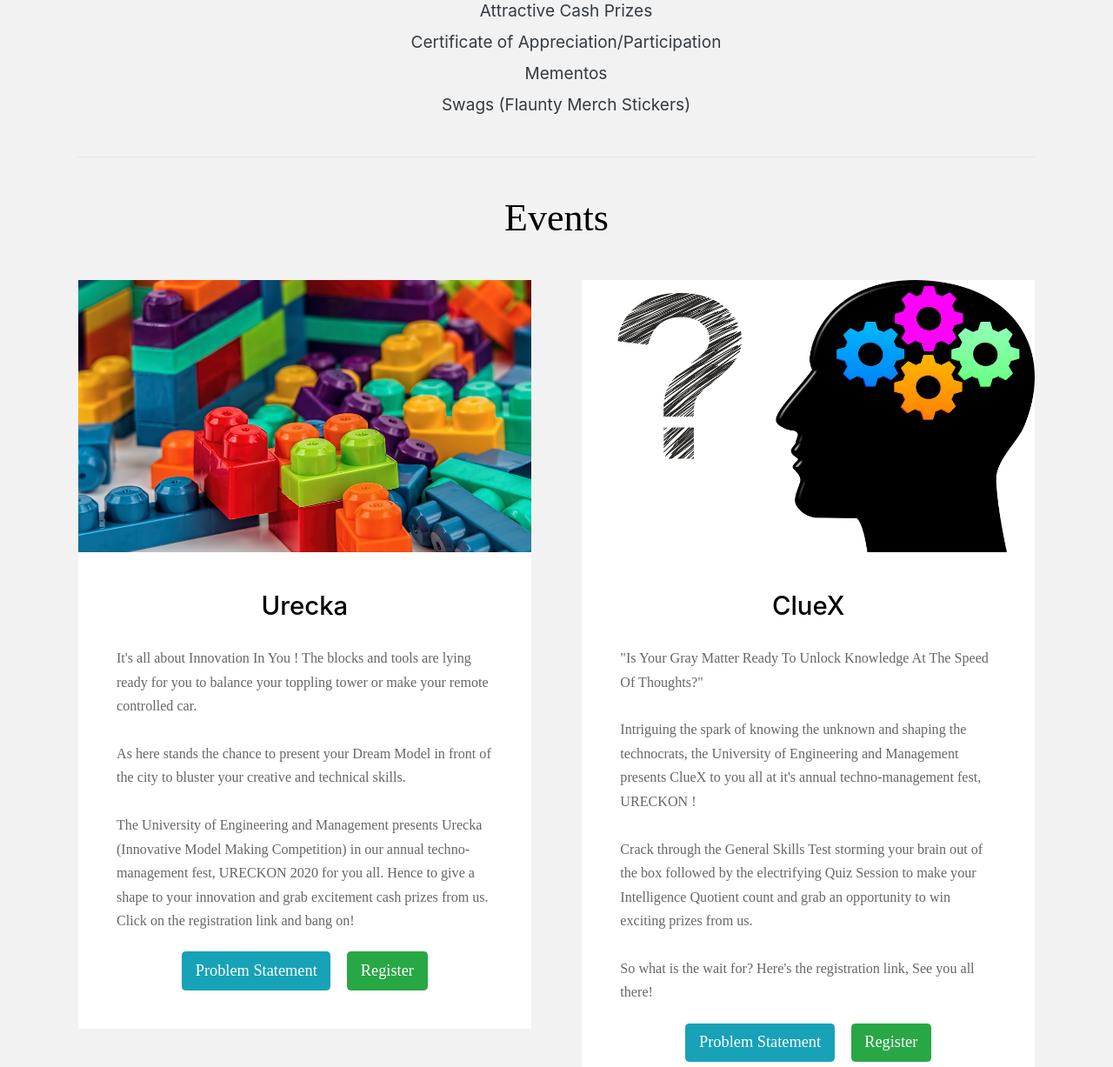
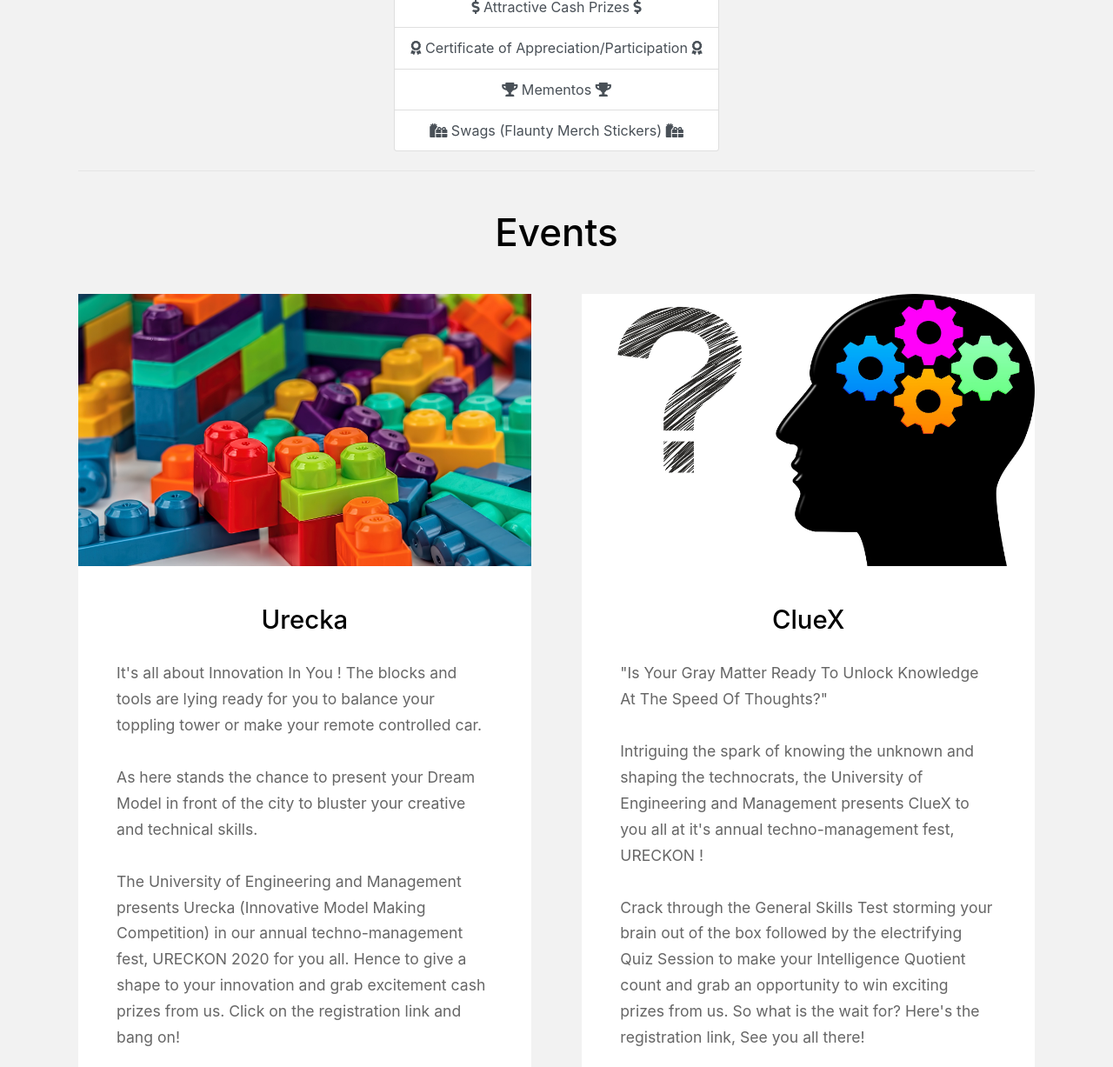
Before and after one commit to Somsubhra1/UOSC-20, a plain HTML site: page index.html in a window 1280 px wide. Shown: the part 768-1995 px from the top of the page at 87% size. Drawn offline with nearby package versions, Linux system fonts and the light colour scheme; a web font is replaced by a local one.

Commit message:
Updated list and fixed font sizes

```diff
--- a/assets/css/main.css
+++ b/assets/css/main.css
@@ -4387,3 +4387,18 @@
 a:hover {
 	text-decoration: none !important;
 }
+
+.event-writeup, .sub-desc {
+	font-family: inherit;
+	font-size: 1.2em;
+}
+
+h2.my-5 {
+	font-family: inherit;
+}
+
+@media screen and (max-width: 700px) {
+	.event-writeup, .sub-desc, .ps-btn, .register-btn {
+		font-size: 1em !important;
+	}
+}
--- a/index.html
+++ b/index.html
@@ -136,23 +136,21 @@
     <!-- One -->
     <section id="one" class="wrapper style2">
       <div class="inner">
-        <p class="text-center text-dark" style="font-size: 1.3em;">
+        <h5 class="text-center text-dark mb-4 sub-desc">
           "The dates are near" says the calendar for URECKON to commence. Miss
           not the golden opportunity of ruling the event like a boss and win the
           following from us:
-        </p>
-        <ul class="text-center mb-5" style="font-size: 1.3em;">
-          <li class="m-2 text-dark">︎Attractive Cash Prizes</li>
-          <li class="m-2 text-dark">
-            Certificate of Appreciation/Participation
-          </li>
-          <li class="m-2 text-dark">Mementos</li>
-          <li class="m-2 text-dark">Swags (Flaunty Merch Stickers)</li>
-        </ul>
+        </h5>
+          <ul class="list-group text-dark text-center mb-4 mx-auto" style="width: fit-content; font-size: 1.1em;">
+            <li class="list-group-item list-group-item-action"><i class="fas fa-dollar-sign"></i> Attractive Cash Prizes <i class="fas fa-dollar-sign"></i></li>
+            <li class="list-group-item list-group-item-action"><i class="fas fa-award"></i> Certificate of Appreciation/Participation <i class="fas fa-award"></i></li>
+            <li class="list-group-item list-group-item-action"><i class="fas fa-trophy"></i> Mementos <i class="fas fa-trophy"></i></li>
+            <li class="list-group-item list-group-item-action"><i class="fas fa-gifts"></i> Swags (Flaunty Merch Stickers) <i class="fas fa-gifts"></i></li>
+          </ul>
         <hr>
         <header class="align-center mt-5">
           <h2
-            style="font-family: Montserrat-Black; font-size: 3em; margin-bottom: 1.2em;"
+            style="font-size: 3em; margin-bottom: 1.2em;"
             class="my-5"
           >
             Events
@@ -168,7 +166,7 @@
                 <header class="align-center">
                   <h2>Urecka</h2>
                 </header>
-                <p style="font-size: 1.1em;">
+                <p class="event-writeup">
                   It's all about Innovation In You !
                   The blocks and tools are lying ready for you to balance your toppling tower or make your remote controlled car. <br><br>
 
@@ -178,12 +176,12 @@
                   techno-management fest, URECKON 2020 for you all.
 
                   Hence to give a shape to your innovation and grab excitement cash prizes from us. Click on the registration link and
-                  bang on! <br>
+                  bang on! <br> <br>
                 </p>
                 <footer class="align-center mt-4">
                   <a
                     href="#"
-                    class="btn btn-lg btn-info mr-3"
+                    class="btn ps-btn btn-lg btn-info mr-3"
                     style="color: #fff;"
                     >Problem Statement</a
                   >
@@ -207,7 +205,7 @@
                 <header class="align-center">
                   <h2>ClueX</h2>
                 </header>
-                <p style="font-size: 1.1em;">
+                <p class="event-writeup" >
                   "Is Your Gray Matter Ready To Unlock Knowledge At The Speed Of
                   Thoughts?"<br /><br />
 
@@ -219,7 +217,7 @@
                   Crack through the General Skills Test storming your brain out
                   of the box followed by the electrifying Quiz Session to make
                   your Intelligence Quotient count and grab an opportunity to
-                  win exciting prizes from us. <br /><br />
+                  win exciting prizes from us.
 
                   So what is the wait for? Here's the registration link, See you
                   all there!
@@ -227,7 +225,7 @@
                 <footer class="align-center mt-4">
                   <a
                     href="#"
-                    class="btn btn-lg btn-info mr-3"
+                    class="btn ps-btn btn-lg btn-info mr-3"
                     style="color: #fff;"
                     >Problem Statement</a
                   >
```
